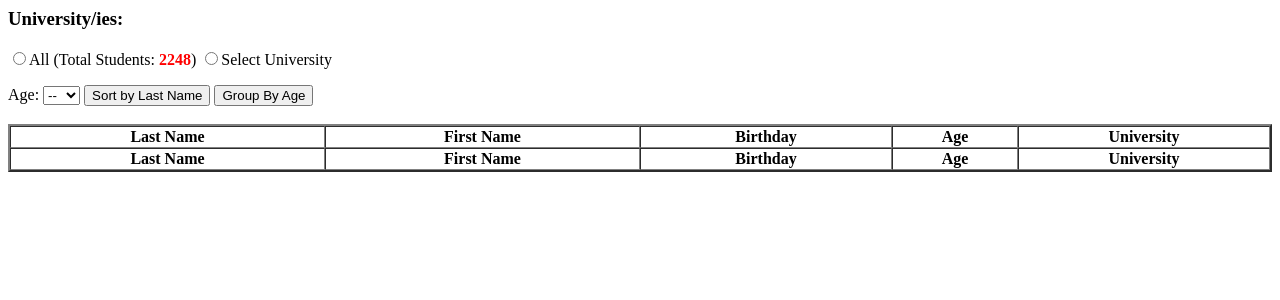
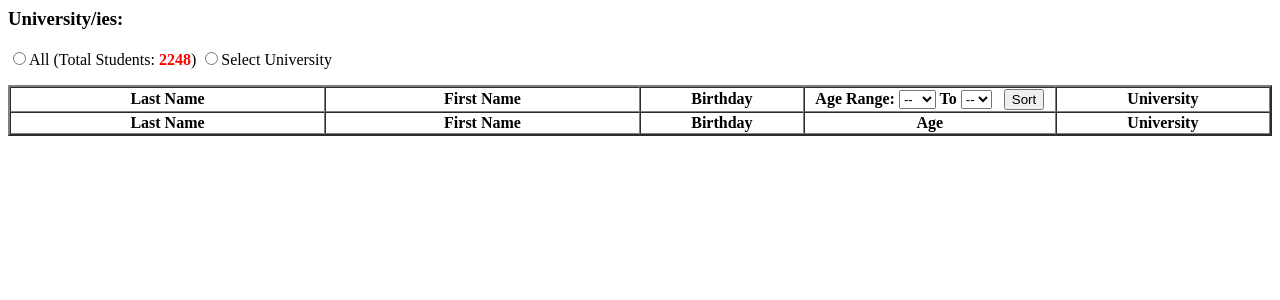
Before and after one commit to richard-parayno/sysintg-mp, a PHP site: page / in a window 1280 px wide. Shown: the top 300 px of the page. Run offline with PHP 8.4, Linux system fonts and the light colour scheme; data comes from the database, SQL or seed files in the repository; lists and menus that the app fills with data are empty; some libraries are stand-ins or nearby versions.

Commit message:
Added no matches, first names sort, and ange range sort features

```diff
--- a/Pages/index.php
+++ b/Pages/index.php
@@ -61,7 +61,7 @@
         $result = mysqli_query($dbc,$query);
         $ctr = 1;
         if($result){
-             echo ' ageArray=[';
+             echo ' ageArrayF=[';
              while($row = mysqli_fetch_array($result, MYSQLI_ASSOC)){
                 echo "{$row['AGE']}";
                 if($ctr <= mysqli_num_rows($result) - 1) echo ", ";
@@ -82,27 +82,25 @@
                 <label ng-repeat="univ in universities">
                     <input type="checkbox" name="selectedUnivs[]" value="{{univ}}" ng-click="toggleSelection(univ)"> {{univ}} <font color="red"><b>({{univCount[$index]}})</b></font>
                 </label>
-                <br>
-                <br>
             </form>
         </div>
-        <label>Age: </label>
-        <select name="age" id="ageSelect">
-            <option value="0">--</option>
-            <option value="{{x}}" ng-repeat="x in ageArray">{{x}}</option>
-        </select>
-        <button ng-click="sortByLastName()">Sort by Last Name</button>
-        <button ng-click="refreshArray()">Group By Age</button>
-        <br>
-        <br>
         <div>
             <table id="univtable" class="display" border="2" cellspacing="0" width="100%" margin>
                 <thead>
-                    <th width="25%">Last Name</th>
-                    <th width="25%">First Name</th>
-                    <th width="20%">Birthday</th>
-                    <th width="10%">Age</th>
-                    <th width="20%">University</th>
+                    <th width="25%" ng-click="sortByLastName()">Last Name</th>
+                    <th width="25%" ng-click="sortByFirstName()">First Name</th>
+                    <th width="13%">Birthday</th>
+                    <th width="20%" ng-click="refreshAgeT()">
+                        <label>Age Range: </label>
+                        <select name="ageFrom" id="ageSelectF">
+                            <option value="0">--</option>
+                            <option value="{{x}}" ng-repeat="x in ageArrayF">{{x}}</option>
+                        </select> To
+                        <select name="ageTo" id="ageSelectT">
+                            <option value="0">--</option>
+                            <option value="{{x}}" ng-repeat="x in ageArrayT">{{x}}</option>
+                        </select>&nbsp;&nbsp;&nbsp;<button ng-click="refreshArray()">Sort</button></th>
+                    <th width="17%">University</th>
                 </thead>
                 <tbody>
                     <tr ng-repeat="x in studentsSubset">
--- a/Pages/login.php
+++ b/Pages/login.php
@@ -2,7 +2,6 @@
     session_start();
     require_once('../mysql_connect.php');
     $_SESSION['username'] = null;
-    echo $_POST['username'];
 
     if (isset($_POST['submit'])){
 
```
Also changed, not shown: plugins/angular/sampleapp.js.
